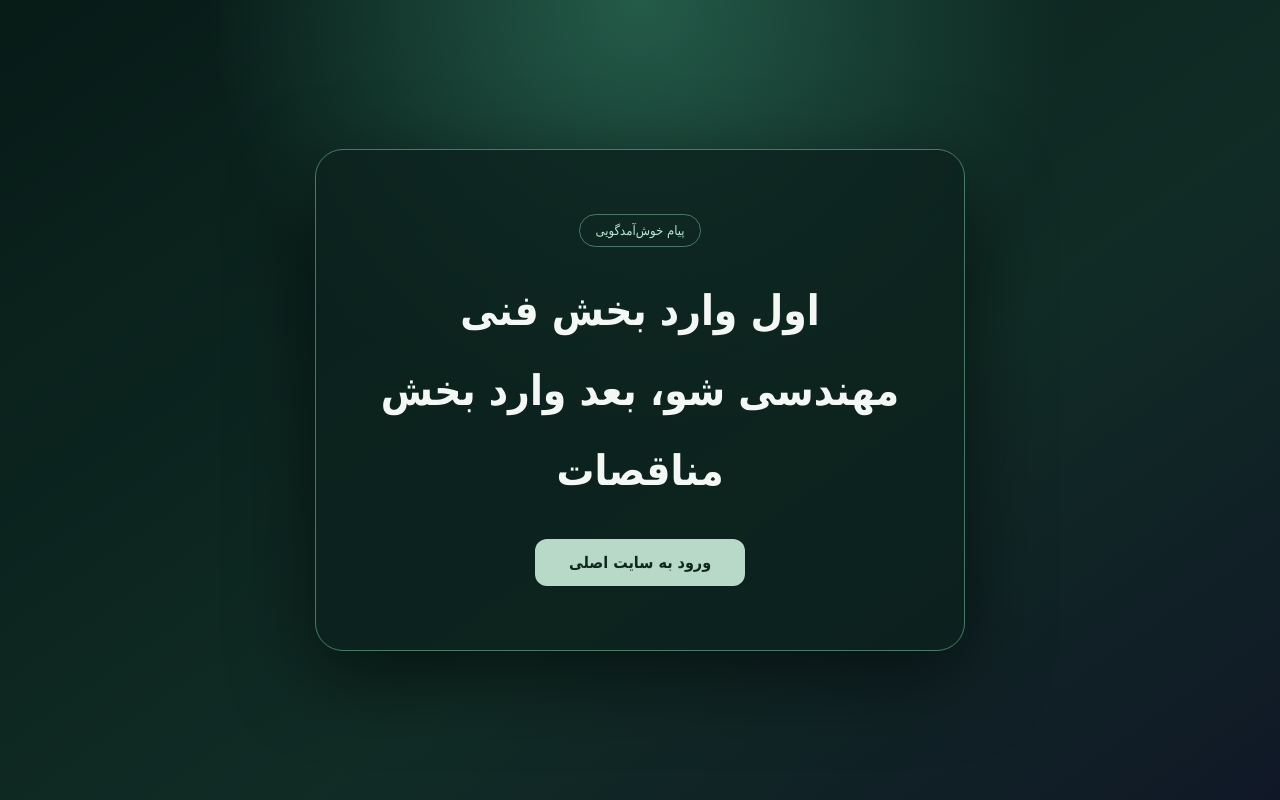
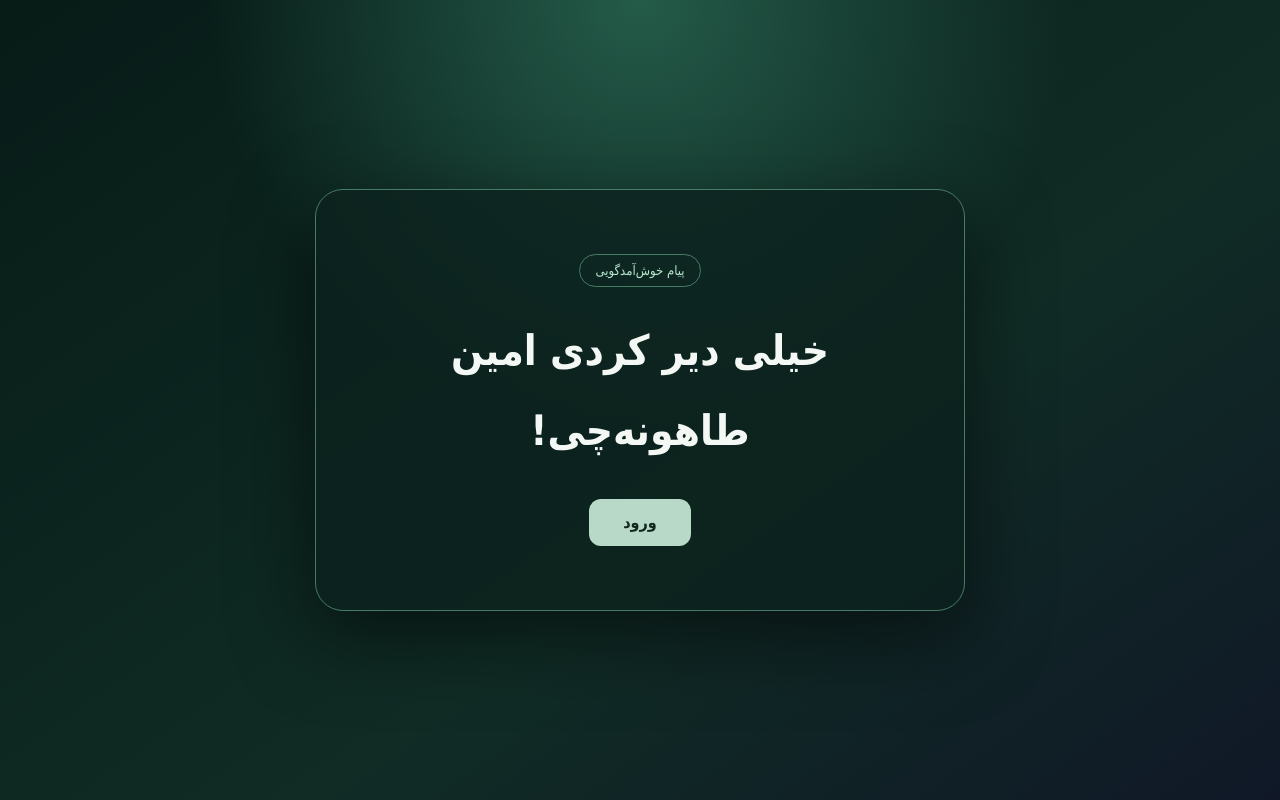
Before and after one commit to aminabdi232-dot/contractor-management, a plain HTML site: page welcome.html in a window 1280 px wide. Drawn offline with Linux system fonts and the light colour scheme.

Commit message:
Restore welcome greeting and link to login

```diff
--- a/welcome.html
+++ b/welcome.html
@@ -1,22 +1,8 @@
 <!doctype html>
-<html lang="fa" dir="rtl">
-<head>
-<meta charset="utf-8">
-<meta name="viewport" content="width=device-width,initial-scale=1">
-<title>راهنمای ورود | پنل مدیریت امین عبدی</title>
+<html lang="fa" dir="rtl"><head><meta charset="utf-8"><meta name="viewport" content="width=device-width,initial-scale=1"><title>خیلی دیر کردی امین طاهونه‌چی!</title>
 <style>
 *{box-sizing:border-box}body{margin:0;min-height:100vh;display:grid;place-items:center;padding:24px;background:radial-gradient(circle at 50% 0,#245b49 0,transparent 42%),linear-gradient(145deg,#071b17,#102c25 60%,#101827);font-family:Tahoma,Arial,sans-serif;color:#f4f8f5}
 .card{width:min(650px,100%);padding:clamp(32px,7vw,64px);border:1px solid #477b65;border-radius:28px;background:#0c211dcc;box-shadow:0 25px 80px #0008;text-align:center}
-.tag{display:inline-block;margin-bottom:24px;padding:8px 15px;border:1px solid #477b65;border-radius:30px;color:#b8e6ce;font-size:13px}
-h1{font-size:clamp(27px,5vw,42px);line-height:1.9;margin:0 0 28px}
+.tag{display:inline-block;margin-bottom:24px;padding:8px 15px;border:1px solid #477b65;border-radius:30px;color:#b8e6ce;font-size:13px}h1{font-size:clamp(27px,5vw,42px);line-height:1.9;margin:0 0 28px}
 a{display:inline-block;text-decoration:none;background:#b8d9c8;color:#10271e;padding:14px 34px;border-radius:12px;font-weight:bold;transition:.2s}a:hover{transform:translateY(-2px);background:#d1eddf}
-</style>
-</head>
-<body>
-<main class="card">
-<div class="tag">پیام خوش‌آمدگویی</div>
-<h1>اول وارد بخش فنی مهندسی شو، بعد وارد بخش مناقصات</h1>
-<a href="panel.html">ورود به سایت اصلی</a>
-</main>
-</body>
-</html>
+</style></head><body><main class="card"><div class="tag">پیام خوش‌آمدگویی</div><h1>خیلی دیر کردی امین طاهونه‌چی!</h1><a href="login.html">ورود</a></main></body></html>
```
